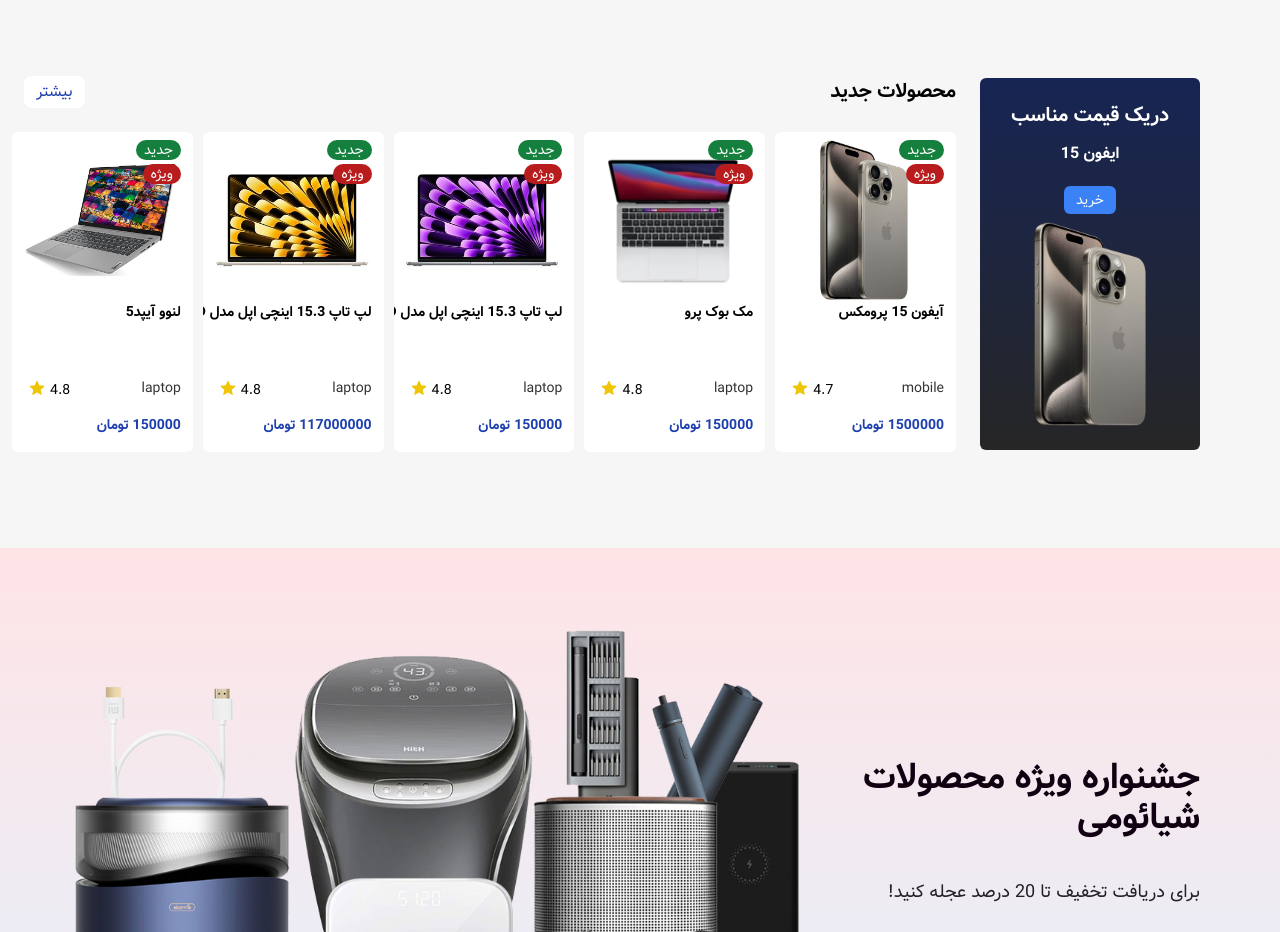
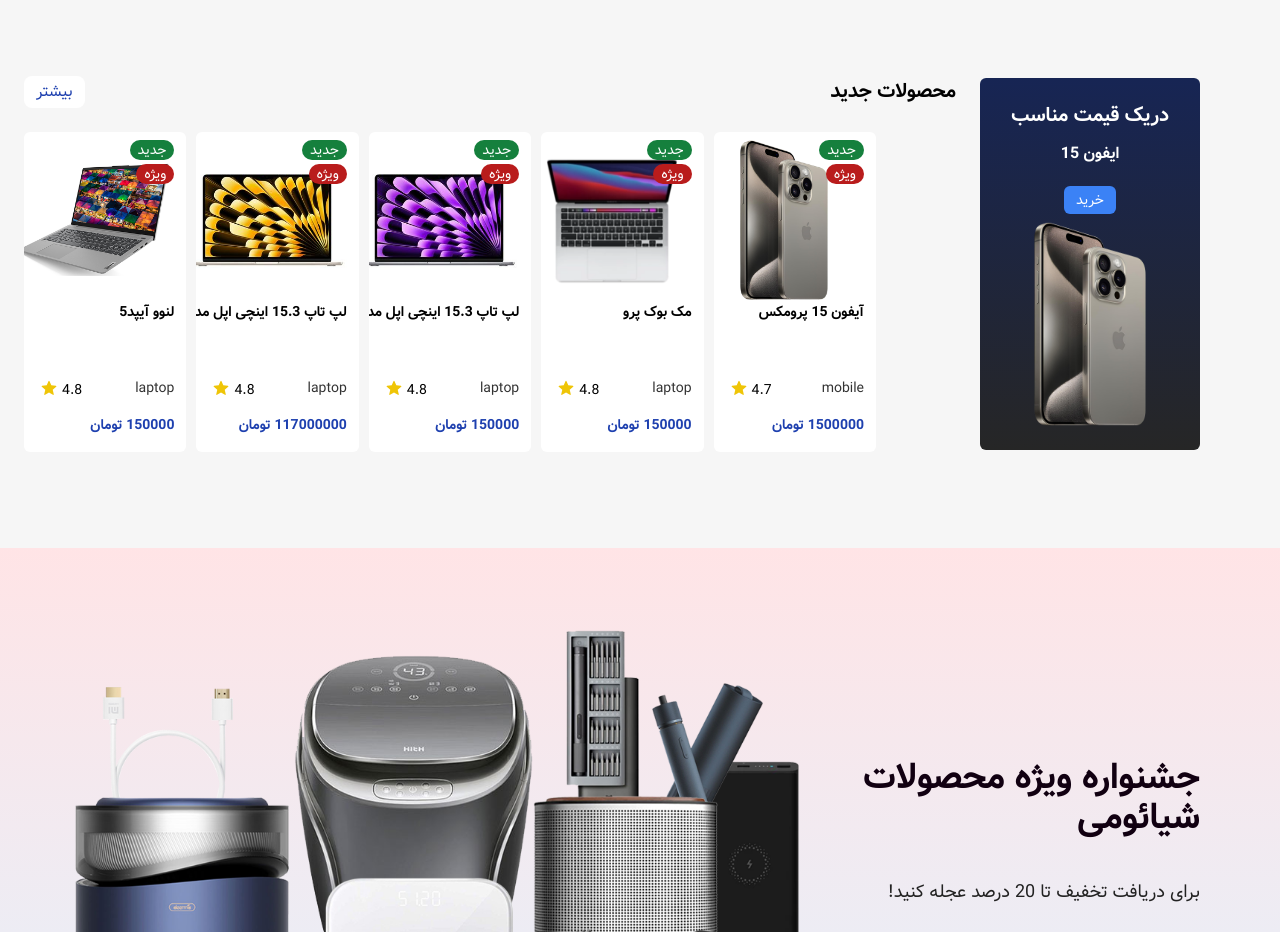
Before and after one commit to Notrika999/digital-store, a Vue app: page / in a window 1280 px wide. Shown: the part 1820-2752 px from the top of the page. Built offline with nearby package versions, Linux system fonts and the light colour scheme; the HTML template or start-up script is replaced by a standard one; what tailwindcss-rtl would draw is missing.

Commit message:
Update NewProduct

```diff
--- a/src/components/NewProducts.vue
+++ b/src/components/NewProducts.vue
@@ -32,7 +32,7 @@
 </script>
 
 <template>
-  <div class="max-w-[59rem] mt-6">
+  <div class="lg:max-w-[59rem] pr-3 xl:pr-20 pl-3 mt-6">
     <swiper :slidesPerView="1" :spaceBetween="10" :breakpoints="swiperBreakpoints" :loop="true" class="mySwiper">
     <swiper-slide v-for="product in products" :key="product.id">
       <ProductCard :productInfo="product" />
```
